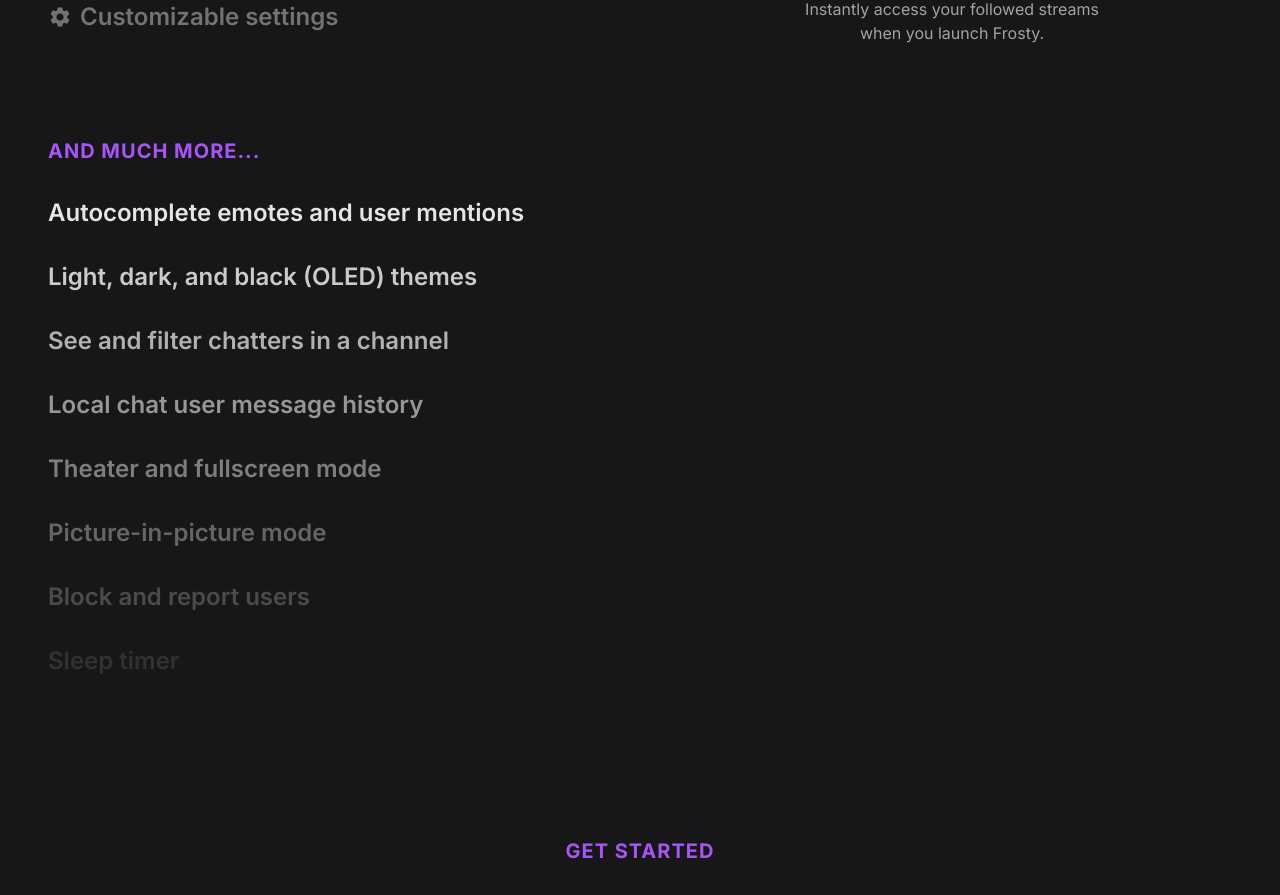
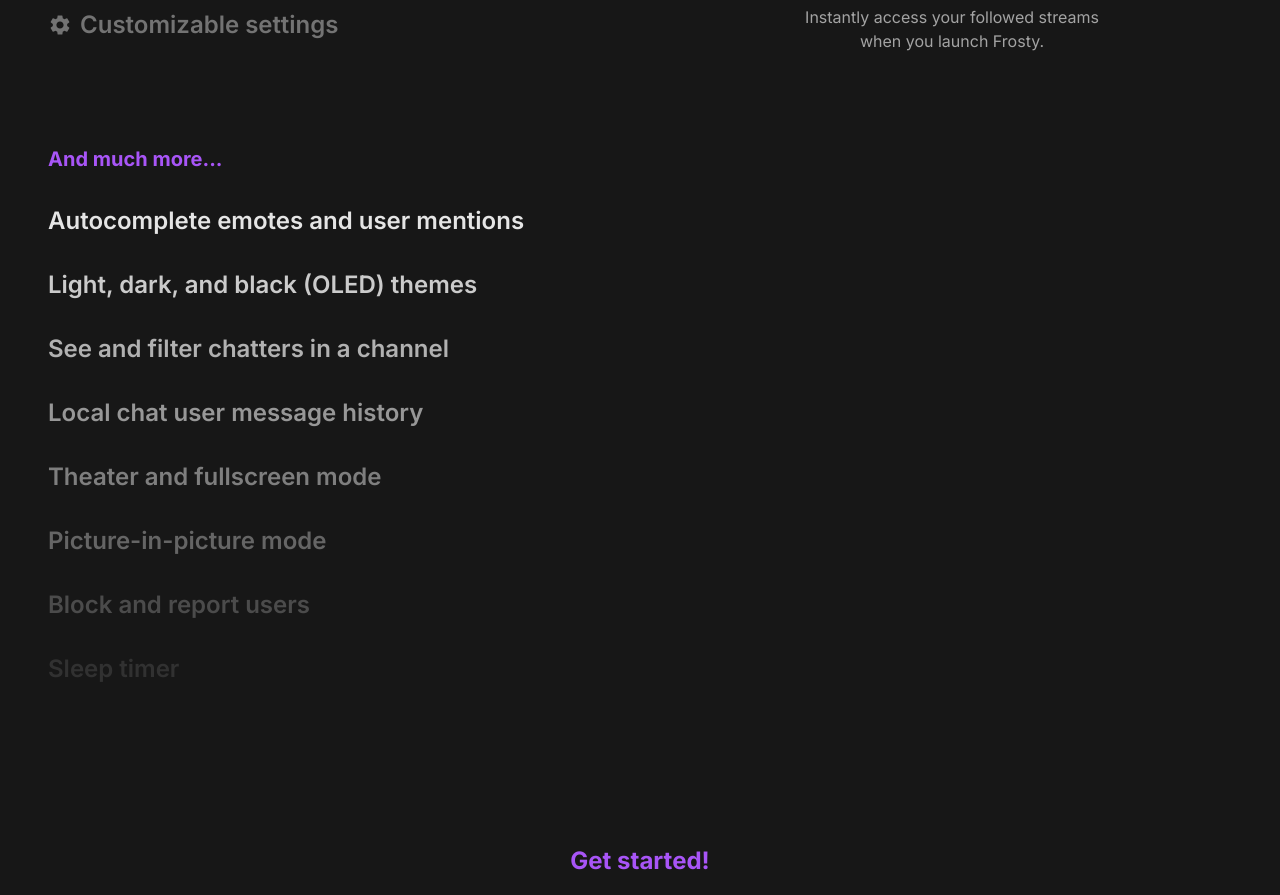
Before and after one commit to tommyxchow/frostyapp.io, a Next.js app: page / in a window 1280 px wide. Shown: the part 1875-2770 px from the top of the page. Built offline with nearby package versions, Linux system fonts and the light colour scheme.

Commit message:
Add anchors & update FAQ

```diff
--- a/src/components/SectionContainer.tsx
+++ b/src/components/SectionContainer.tsx
@@ -1,33 +1,38 @@
 import React from 'react';
 
 const SectionContainer = ({
-  className,
+  id,
   header,
   children,
-  centerHeader = false,
+  centerHeader,
 }: SectionContainerProps) => {
   return (
     <section
-      className={`w-full max-w-screen-xl py-8 px-4 lg:py-16 ${className}`}
+      id={id}
+      className={`flex w-full max-w-screen-xl flex-col items-center py-8 px-4 lg:py-16 ${
+        centerHeader ? 'items-center' : 'lg:items-start'
+      }`}
     >
-      {header && (
-        <h2
-          className={`p-4 text-center font-bold uppercase tracking-wider text-purple-500 lg:p-8 lg:text-xl ${
-            !centerHeader && 'lg:text-left'
-          }`}
+      <h2 className='group w-fit p-4 text-center text-xl font-bold text-purple-500 lg:p-8 lg:text-2xl'>
+        <a
+          href={`#${id}`}
+          className='absolute -ml-6 opacity-0 transition group-hover:opacity-100'
         >
-          {header}
-        </h2>
-      )}
+          #
+        </a>
+
+        {header}
+      </h2>
+
       {children}
     </section>
   );
 };
 
 interface SectionContainerProps {
-  className?: string;
+  id: string;
   children: React.ReactNode;
-  header?: string;
+  header: string;
   centerHeader?: boolean;
 }
 
--- a/src/pages/index.tsx
+++ b/src/pages/index.tsx
@@ -140,6 +140,21 @@ const Home = () => {
         'Ad block is not planned because it would probably violate the Twitch terms of service.',
     },
     {
+      question: 'Will Frosty support TVs (Apple/Android TV)?',
+      answer:
+        "Not yet, because Flutter (the framework that Frosty is built upon) doesn't officially support TVs just yet. Hopefully, this changes in the future!",
+    },
+    {
+      question: 'Can I watch VODs with chat?',
+      answer:
+        'Twitch does not provide VOD chat messages with their current API, so VODs with chat are not possible yet.',
+    },
+    {
+      question: 'Why is feature "X" from Twitch not in the app as well?',
+      answer:
+        "I'm limited to what is available in the Twitch API, so certain features from the Twitch web or mobile app (e.g., voting on predictions and category viewer counts) are not available at the moment.",
+    },
+    {
       question: 'Where can I report a bug or request a new feature?',
       answer: 'You can open a new issue on the GitHub repo.',
     },
@@ -171,7 +186,7 @@ const Home = () => {
       {badgeData.map((badge) => (
         <li className='w-full' key={badge.text}>
           <a
-            className={`flex items-center justify-center gap-2 rounded-full p-4 font-semibold shadow-md transition hover:opacity-50 active:scale-95 active:shadow-none lg:text-lg ${badge.color}`}
+            className={`flex items-center justify-center gap-2 rounded-lg p-4 font-semibold shadow-md transition hover:opacity-50 active:scale-95 active:shadow-none lg:text-lg ${badge.color}`}
             href={badge.link}
             target='_blank'
             rel='noreferrer'
@@ -269,7 +284,7 @@ const Home = () => {
         <div className='flex w-full justify-center lg:hidden'>{badges}</div>
       </motion.section>
 
-      <SectionContainer header='Made for'>
+      <SectionContainer id='made-for' header='Made for'>
         <motion.ul
           className='flex flex-col gap-4 md:flex-row'
           variants={stagger}
@@ -289,8 +304,8 @@ const Home = () => {
         </motion.ul>
       </SectionContainer>
 
-      <SectionContainer header='Features'>
-        <div className='grid lg:grid-cols-2'>
+      <SectionContainer id='features' header='Features'>
+        <div className='grid w-full lg:grid-cols-2'>
           <div className='flex flex-col gap-8 lg:gap-16'>
             <motion.ul
               className='flex flex-col gap-4'
@@ -325,7 +340,7 @@ const Home = () => {
               whileInView='visible'
               viewport={{ once: true, amount: 1 }}
             >
-              <motion.h3 className='font-bold uppercase tracking-wider text-purple-500 lg:text-xl'>
+              <motion.h3 className='font-bold text-purple-500 lg:text-xl'>
                 And much more...
               </motion.h3>
               <motion.ul
@@ -417,12 +432,12 @@ const Home = () => {
         </div>
       </SectionContainer>
 
-      <SectionContainer header='Get started' centerHeader>
+      <SectionContainer id='get-started' header='Get started!' centerHeader>
         {badges}
       </SectionContainer>
 
-      <SectionContainer header='FAQ' centerHeader>
-        <div className='m-auto flex max-w-screen-md flex-col gap-4'>
+      <SectionContainer id='faq' header='FAQ' centerHeader>
+        <div className='flex w-full max-w-screen-md flex-col gap-4'>
           {faqs.map((faq) => (
             <FAQ key={faq.question} {...faq} />
           ))}
```
